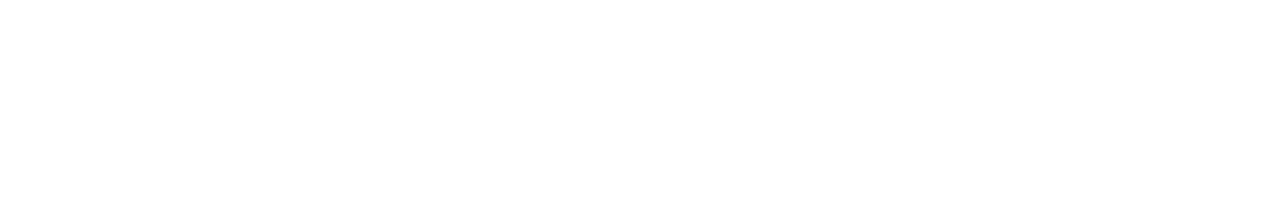
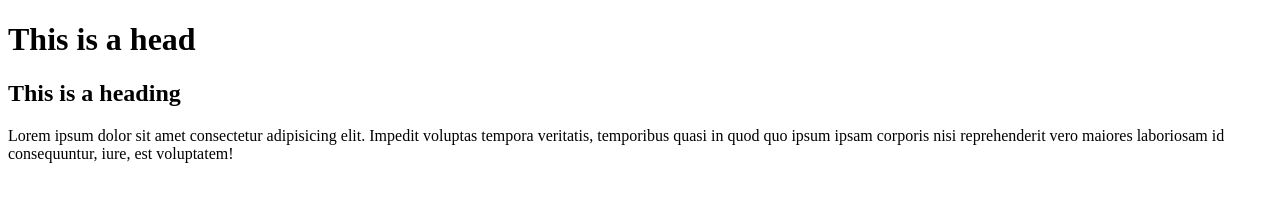
Before and after one commit to USharma60/git_clone, a plain HTML site: page index.html in a window 1280 px wide. Drawn offline with Linux system fonts and the light colour scheme.

Commit message:
reuploaded html and css file

```diff
--- a/index.html
+++ b/index.html
@@ -6,6 +6,8 @@
     <title>Document</title>
 </head>
 <body>
-
+    <h1> This is a head</h1>
+    <h2 class="heading"> This is a heading</h2>
+    <p> Lorem ipsum dolor sit amet consectetur adipisicing elit. Impedit voluptas tempora veritatis, temporibus quasi in quod quo ipsum ipsam corporis nisi reprehenderit vero maiores laboriosam id consequuntur, iure, est voluptatem!</p>
 </body>
 </html>
--- /dev/null
+++ b/style.css
@@ -0,0 +1,3 @@
+*{
+    margin: 0;
+}
```
